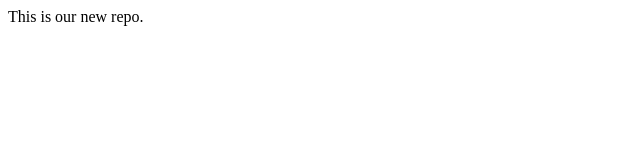
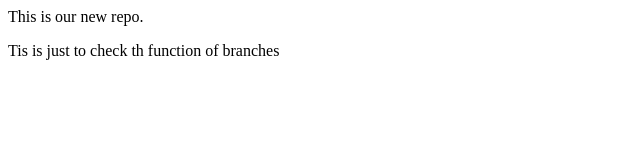
Before and after one commit to Alok-sharma2205/localrepo, a plain HTML site: page index.html in a window 1280 px wide. Shown: the whole page, without its empty margins (0-640 px from the left). Drawn offline with Linux system fonts and the light colour scheme.

Commit message:
add something new

```diff
--- a/index.html
+++ b/index.html
@@ -1 +1,2 @@
 <p> This is our new repo.</p>
+<p> Tis is just to check th function of branches</p>
```
